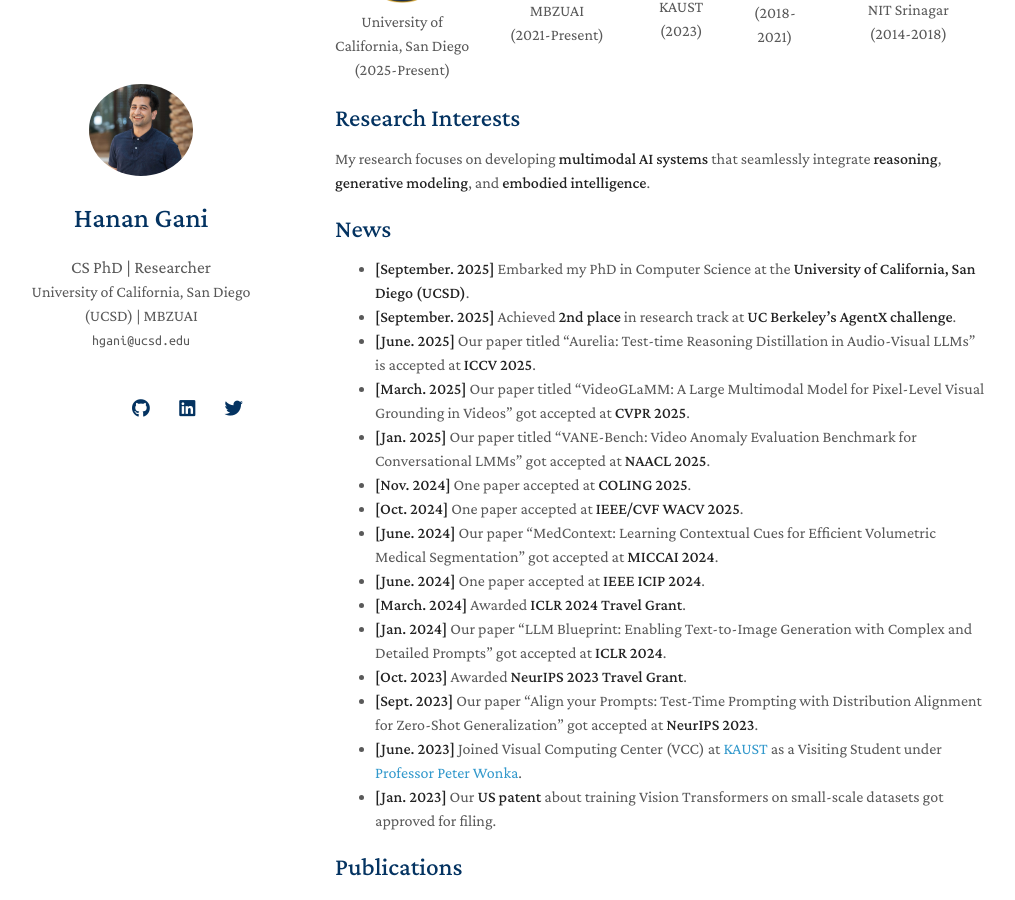
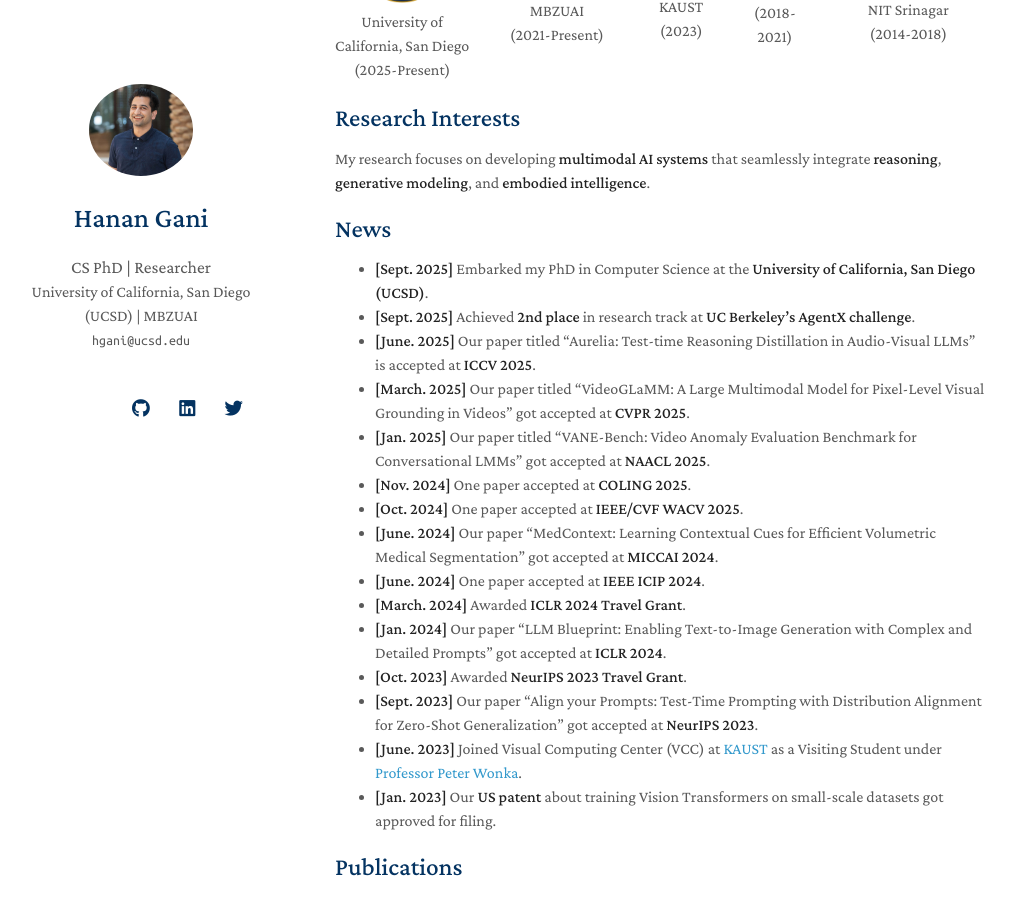
Before and after one commit to muhammadsaadkhankor/muhammadsaadkhankor.github.io, a Jekyll site: the page built from index.md, in a window 1280 px wide and 900 px high, scrolled down 428 px. Shown: the whole window, without its empty margins (135-1150 px from the left). Built offline with Jekyll 4.4.1, drawn with Linux system fonts in a browser that asks for light colours; nearby versions of some CDN libraries; a style sheet for code colours, icons or effects is not loaded; our own code applies the rules of GitHub Pages for plain Markdown files.

Commit message:
Update index.md

```diff
--- a/index.md
+++ b/index.md
@@ -47,8 +47,8 @@
 My research focuses on developing **multimodal AI systems** that seamlessly integrate **reasoning**, **generative modeling**, and **embodied intelligence**.
 
 ## News
-- **[September. 2025]** Embarked my PhD in Computer Science at the **University of California, San Diego (UCSD)**.
-- **[September. 2025]** Achieved **2nd place** in research track at **UC Berkeley's AgentX challenge**.
+- **[Sept. 2025]** Embarked my PhD in Computer Science at the **University of California, San Diego (UCSD)**.
+- **[Sept. 2025]** Achieved **2nd place** in research track at **UC Berkeley's AgentX challenge**.
 - **[June. 2025]** Our paper titled "Aurelia: Test-time Reasoning Distillation in Audio-Visual LLMs" is accepted at **ICCV 2025**.
 - **[March. 2025]** Our paper titled "VideoGLaMM: A Large Multimodal Model for Pixel-Level Visual Grounding in Videos" got accepted at **CVPR 2025**.
 - **[Jan. 2025]** Our paper titled "VANE-Bench: Video Anomaly Evaluation Benchmark for Conversational LMMs" got accepted at **NAACL 2025**.
```
